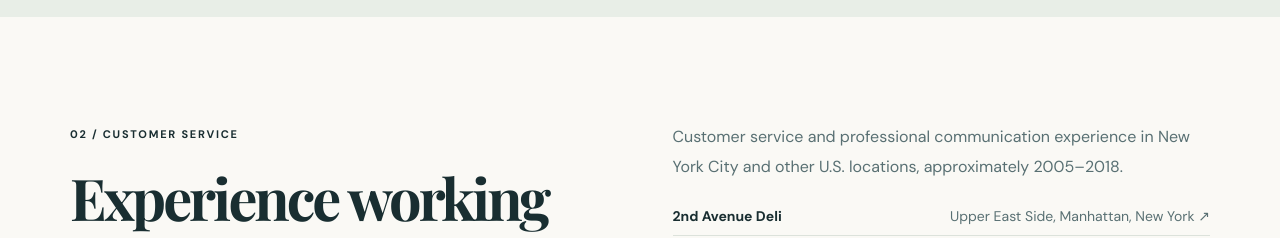
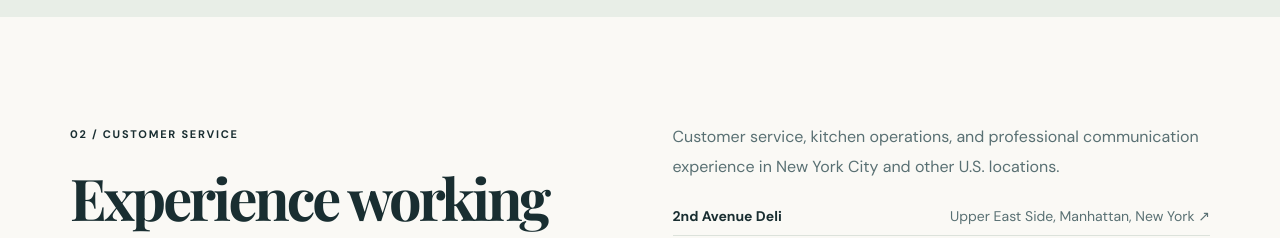
Before and after one commit to desukara/portfolio, a Next.js app: page /experience in a window 1280 px wide. Shown: the part 2780-3018 px from the top of the page. Built offline with nearby package versions, Linux system fonts and the light colour scheme; a web font is replaced by a local one.

Commit message:
Remove approximate NYC employment date range from overview

```diff
--- a/app/experience/page.tsx
+++ b/app/experience/page.tsx
@@ -31,7 +31,7 @@ export default function ExperiencePage(){
   <section className="communication-section shell">
    <div><span className="kicker">02 / CUSTOMER SERVICE</span><h2>Experience working <em>with people.</em></h2></div>
    <div>
-     <p>Customer service and professional communication experience in New York City and other U.S. locations, approximately 2005–2018.</p>
+     <p>Customer service, kitchen operations, and professional communication experience in New York City and other U.S. locations.</p>
      <ul className="experience-nyc-list">{careerRoles.slice(5,8).map(item=><li key={item.slug}><Link href={`/experience/${item.slug}`}><strong>{item.name}</strong><span>{item.location} ↗</span></Link></li>)}</ul>
      <p><Link className="career-role-link" href="/experience/independent-transportation">Independent Contractor · Taxi Services (2022–2025) →</Link><br/>Boston · South Florida · Charlotte · Atlanta · Pittsburgh.</p>
    </div>
```
